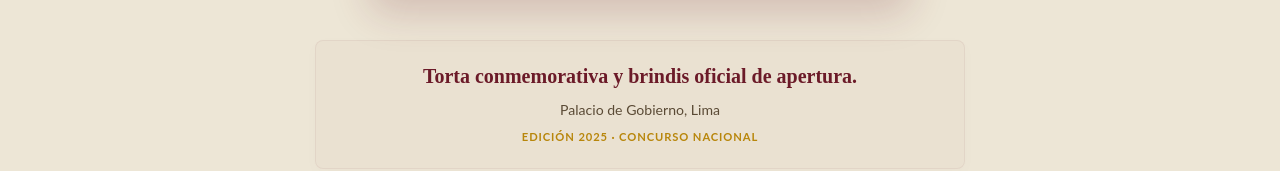
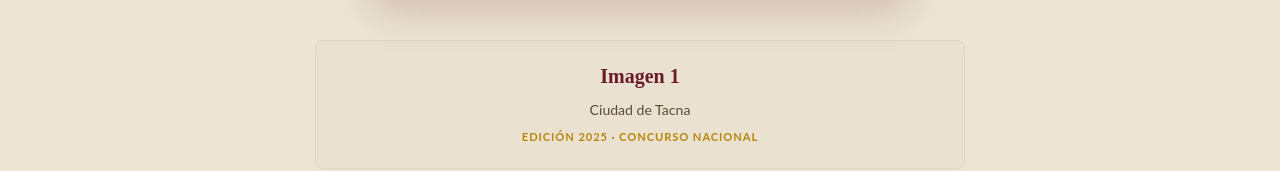
Before and after one commit to cci-ti/concursovino, a React (Vite) app: page /galeria in a window 1280 px wide. Shown: the part 955-1126 px from the top of the page. Built offline with nearby package versions, Linux system fonts and the light colour scheme.

Commit message:
Cambio Diseño Galeria

```diff
--- a/src/pages/Galeria.tsx
+++ b/src/pages/Galeria.tsx
@@ -26,23 +26,23 @@
     photos: [
       {
         url: "https://camaraica.org.pe/wp-content/uploads/2024/09/391670310_791967542938942_2891257950320501127_n-1.webp",
-        caption: "Evaluación organoléptica a ciegas por el jurado calificador.",
-        location: "Hotel Country Club, San Isidro"
+        caption: "Imagen 1",
+        location: "Hotel El Carmelo"
       },
       {
         url: "https://concursovino.camaraica.org.pe/wp-content/uploads/2025/08/fondo-concurso-vino.png",
-        caption: "Inspección previa de las vides en el valle de evaluación.",
-        location: "Viñedo Queirolo, Ica"
+        caption: "Imagen 2",
+        location: "Hotel El Carmelo"
       },
       {
         url: "https://camaraica.org.pe/wp-content/uploads/2024/09/391670310_791967542938942_2891257950320501127_n-1.webp",
-        caption: "Mesa técnica de sumilleres puntuando los primeros vinos tintos.",
-        location: "San Isidro, Lima"
+        caption: "Imagen 3",
+        location: "Hotel El Carmelo"
       },
       {
         url: "https://concursovino.camaraica.org.pe/wp-content/uploads/2025/08/fondo-concurso-vino.png",
-        caption: "Selección oficial de botellas patrimoniales participantes.",
-        location: "Almacén Central del Concurso"
+        caption: "Imagen 4",
+        location: "Hotel El Carmelo"
       }
     ]
   },
@@ -54,23 +54,23 @@
     photos: [
       {
         url: "https://camaraica.org.pe/wp-content/uploads/2024/09/391670310_791967542938942_2891257950320501127_n-1.webp",
-        caption: "Cosecha y selección manual de uva Quebranta en el campo.",
-        location: "Fundo Tres Esquinas, Subtanjalla"
+        caption: "Imagen 1",
+        location: "Hotel Casa Sur"
       },
       {
         url: "https://concursovino.camaraica.org.pe/wp-content/uploads/2025/08/fondo-concurso-vino.png",
-        caption: "Evaluación de barricas de roble americano en sala de crianza.",
-        location: "Bodega Tacama, Ica"
+        caption: "Imagen 2",
+        location: "Hotel Casa Sur"
       },
       {
         url: "https://camaraica.org.pe/wp-content/uploads/2024/09/391670310_791967542938942_2891257950320501127_n-1.webp",
-        caption: "Cata técnica de vinos blancos peruanos Albilla y Torontel.",
-        location: "Ica, Perú"
+        caption: "Imagen 3",
+        location: "Hotel Casa Sur"
       },
       {
         url: "https://concursovino.camaraica.org.pe/wp-content/uploads/2025/08/fondo-concurso-vino.png",
-        caption: "Panel de jueces internacionales revisando las fichas OIV.",
-        location: "Hacienda La Caravedo"
+        caption: "Imagen 4",
+        location: "Hotel Casa Sur"
       }
     ]
   },
@@ -82,23 +82,23 @@
     photos: [
       {
         url: "https://camaraica.org.pe/wp-content/uploads/2024/09/391670310_791967542938942_2891257950320501127_n-1.webp",
-        caption: "Vides de altura creciendo bajo el sol andino del sur.",
-        location: "Valle de Majes, Arequipa"
+        caption: "Imagen 1",
+        location: "Hotel Radisson Resort Paracas"
       },
       {
         url: "https://concursovino.camaraica.org.pe/wp-content/uploads/2025/08/fondo-concurso-vino.png",
-        caption: "Servido protocolar de muestras finalistas clasificadas.",
-        location: "Casona Tristan del Pozo, Arequipa"
+        caption: "Imagen 2",
+        location: "Hotel Radisson Resort Paracas"
       },
       {
         url: "https://camaraica.org.pe/wp-content/uploads/2024/09/391670310_791967542938942_2891257950320501127_n-1.webp",
-        caption: "Fase visual de cata: análisis de limpidez y matices de color.",
-        location: "Arequipa Centro Histórico"
+        caption: "Imagen 3",
+        location: "Hotel Radisson Resort Paracas"
       },
       {
         url: "https://concursovino.camaraica.org.pe/wp-content/uploads/2025/08/fondo-concurso-vino.png",
-        caption: "Brindis de clausura tras la entrega de medallas de oro.",
-        location: "Club de la Unión, Arequipa"
+        caption: "Imagen 4",
+        location: "Hotel Radisson Resort Paracas"
       }
     ]
   },
@@ -110,23 +110,23 @@
     photos: [
       {
         url: "https://camaraica.org.pe/wp-content/uploads/2024/09/391670310_791967542938942_2891257950320501127_n-1.webp",
-        caption: "Apertura de espumantes peruanos bajo método tradicional.",
-        location: "Valle de Moquegua"
+        caption: "Imagen 1",
+        location: "Universidad San Ignacio de Loyola (USIL), La Molina"
       },
       {
         url: "https://concursovino.camaraica.org.pe/wp-content/uploads/2025/08/fondo-concurso-vino.png",
-        caption: "Análisis técnico sensorial de vinos de uva Negra Criolla.",
-        location: "Mesa de jueces de Moquegua"
+        caption: "Imagen 2",
+        location: "Universidad San Ignacio de Loyola (USIL), La Molina"
       },
       {
         url: "https://camaraica.org.pe/wp-content/uploads/2024/09/391670310_791967542938942_2891257950320501127_n-1.webp",
-        caption: "Cena de premiación con productores vitivinícolas locales.",
-        location: "Salón Consistorial, Moquegua"
+        caption: "Imagen 3",
+        location: "Universidad San Ignacio de Loyola (USIL), La Molina"
       },
       {
         url: "https://concursovino.camaraica.org.pe/wp-content/uploads/2025/08/fondo-concurso-vino.png",
-        caption: "Reunión de enólogos evaluando nuevas mezclas de guarda.",
-        location: "Bodega Parras y Reyes"
+        caption: "Imagen 4",
+        location: "Universidad San Ignacio de Loyola (USIL), La Molina"
       }
     ]
   },
@@ -138,23 +138,23 @@
     photos: [
       {
         url: "https://camaraica.org.pe/wp-content/uploads/2024/09/391670310_791967542938942_2891257950320501127_n-1.webp",
-        caption: "Botella ganadora del premio Gran Medalla de Oro 2024.",
-        location: "Gala de Premiación, Miraflores"
+        caption: "Imagen 1",
+        location: "Ciudad de Ica"
       },
       {
         url: "https://concursovino.camaraica.org.pe/wp-content/uploads/2025/08/fondo-concurso-vino.png",
-        caption: "Copa de degustación capturando reflejos rubí en cata de tintos.",
-        location: "Swissôtel, San Isidro"
+        caption: "Imagen 2",
+        location: "Ciudad de Ica"
       },
       {
         url: "https://camaraica.org.pe/wp-content/uploads/2024/09/391670310_791967542938942_2891257950320501127_n-1.webp",
-        caption: "Mesa del jurado de honor deliberando los campeones de categoría.",
-        location: "San Isidro, Lima"
+        caption: "Imagen 3",
+        location: "Ciudad de Ica"
       },
       {
         url: "https://concursovino.camaraica.org.pe/wp-content/uploads/2025/08/fondo-concurso-vino.png",
-        caption: "Paisaje vitícola del concurso: el esfuerzo del viticultor.",
-        location: "Valle de Lunahuaná, Cañete"
+        caption: "Imagen 4",
+        location: "Ciudad de Ica"
       }
     ]
   },
@@ -166,23 +166,23 @@
     photos: [
       {
         url: "https://camaraica.org.pe/wp-content/uploads/2024/09/391670310_791967542938942_2891257950320501127_n-1.webp",
-        caption: "Torta conmemorativa y brindis oficial de apertura.",
-        location: "Palacio de Gobierno, Lima"
+        caption: "Imagen 1",
+        location: "Ciudad de Tacna"
       },
       {
         url: "https://concursovino.camaraica.org.pe/wp-content/uploads/2025/08/fondo-concurso-vino.png",
-        caption: "Copas dispuestas para la evaluación final de Cabernet Sauvignon y Syrah.",
-        location: "Club Empresarial, Lima"
+        caption: "Imagen 2",
+        location: "Ciudad de Tacna"
       },
       {
         url: "https://camaraica.org.pe/wp-content/uploads/2024/09/391670310_791967542938942_2891257950320501127_n-1.webp",
-        caption: "Muestras de racimos patrimoniales presentados en la feria técnica.",
-        location: "Feria Agropecuaria Nacional"
+        caption: "Imagen 3",
+        location: "Ciudad de Tacna"
       },
       {
         url: "https://concursovino.camaraica.org.pe/wp-content/uploads/2025/08/fondo-concurso-vino.png",
-        caption: "Degustación de Malbec peruano del desierto en Ica.",
-        location: "Valle del Sol, Ica"
+        caption: "Imagen 4",
+        location: "Ciudad de Tacna"
       }
     ]
   }
```
